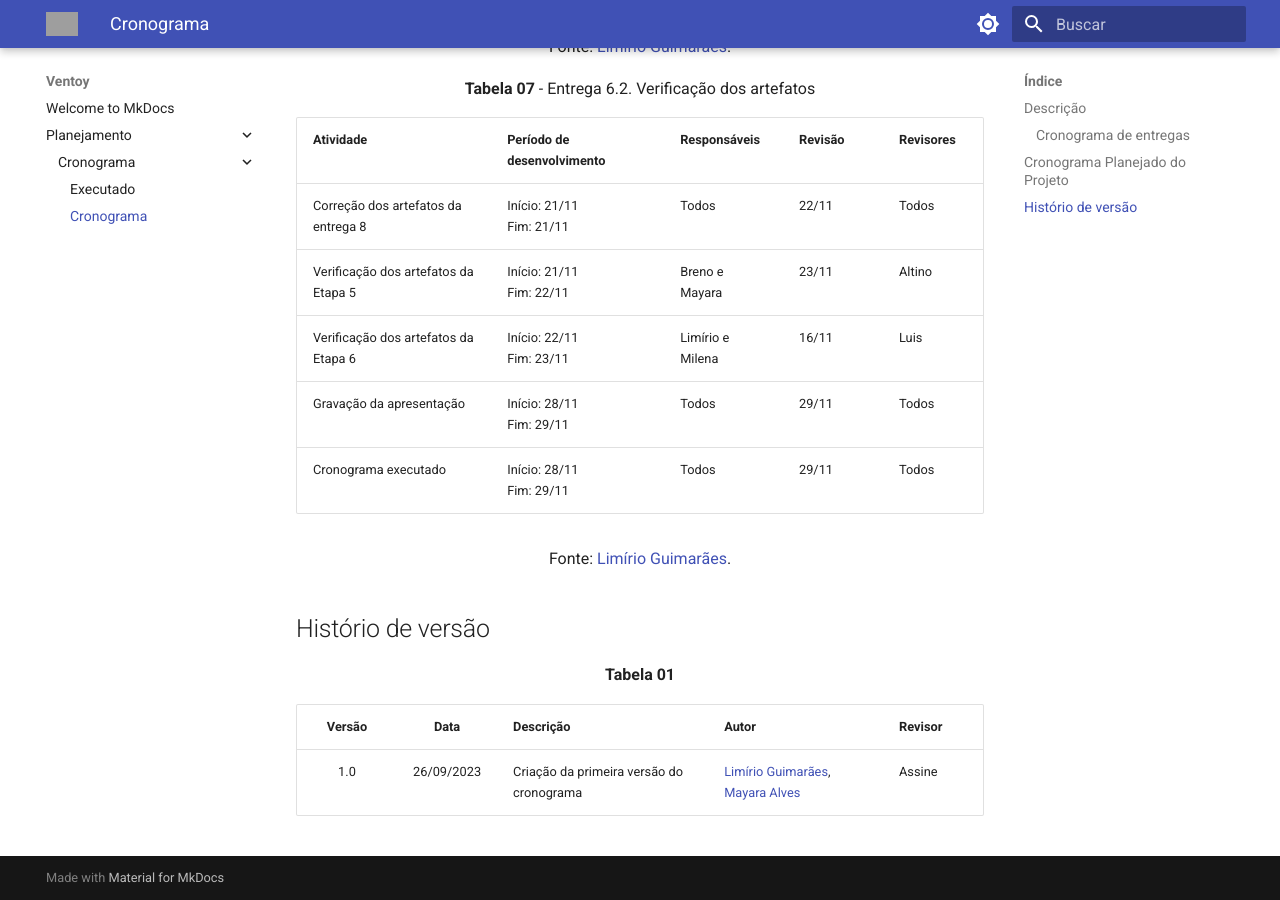
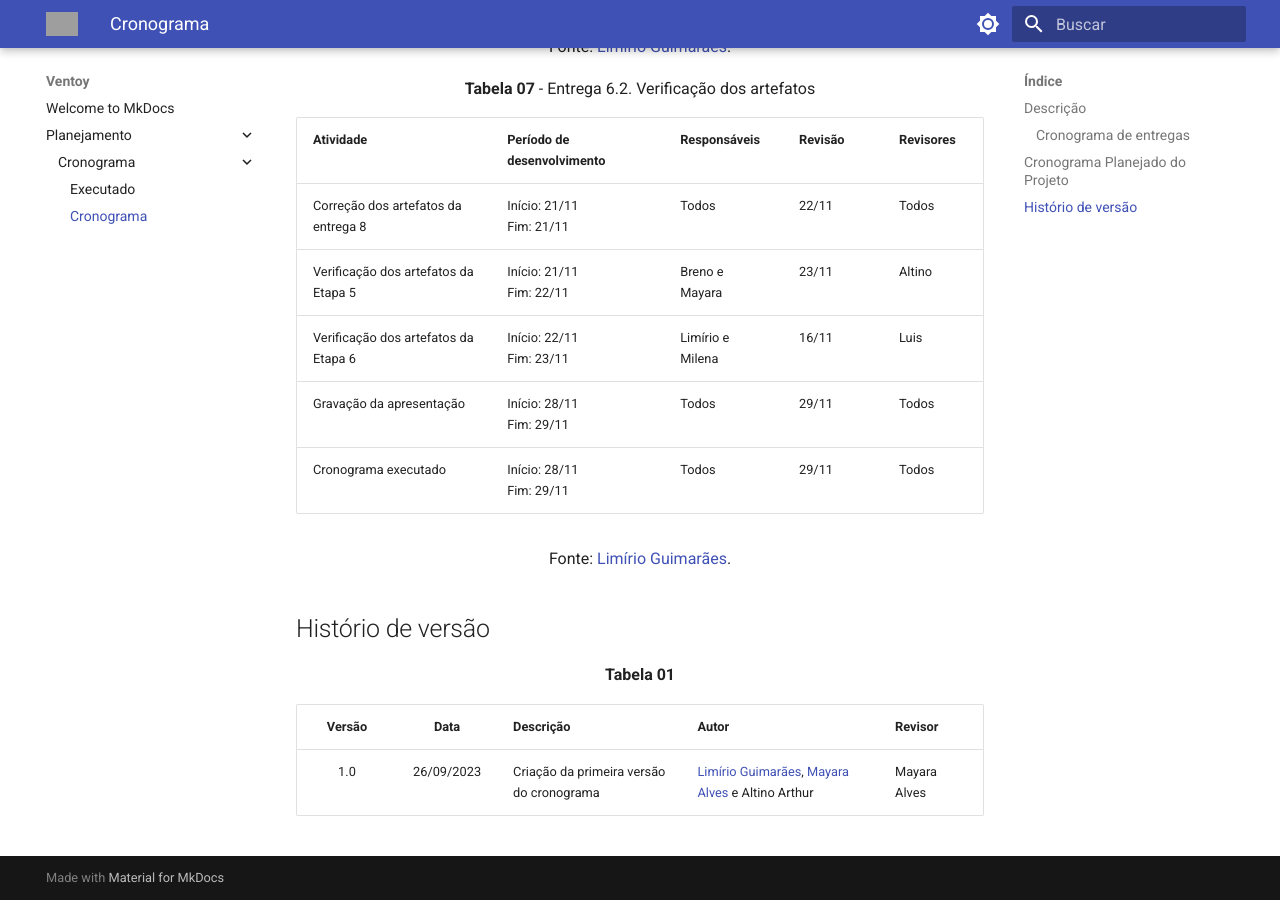
Before and after one commit to Interacao-Humano-Computador/2023.2-Ventoy, an MkDocs documentation site: the page built from docs/planejamento/cronograma/planejado.md, in a window 1280 px wide and 900 px high, scrolled down 7857 px. Built offline with MkDocs 1.6.1 and Material for MkDocs 9.7.7, drawn with Linux system fonts in a browser that asks for light colours; grey boxes are pictures that could not be loaded.

Commit message:
Update planejado.md

```diff
--- a/docs/planejamento/cronograma/planejado.md
+++ b/docs/planejamento/cronograma/planejado.md
@@ -167,4 +167,4 @@ alta fidelidade </p>
 
 | Versão| Data      | Descrição | Autor | Revisor       |
 | :-:   | :-:       | :--       | --    | --             |
-| 1.0   |26/09/2023 |Criação da primeira versão do cronograma | [Limírio Guimarães](https://github.com/LimirioGuimaraes), [Mayara Alves](https://github.com/Mayara-tech) | Assine |
+| 1.0   |26/09/2023 |Criação da primeira versão do cronograma | [Limírio Guimarães](https://github.com/LimirioGuimaraes), [Mayara Alves](https://github.com/Mayara-tech) e Altino Arthur | Mayara Alves|
```
